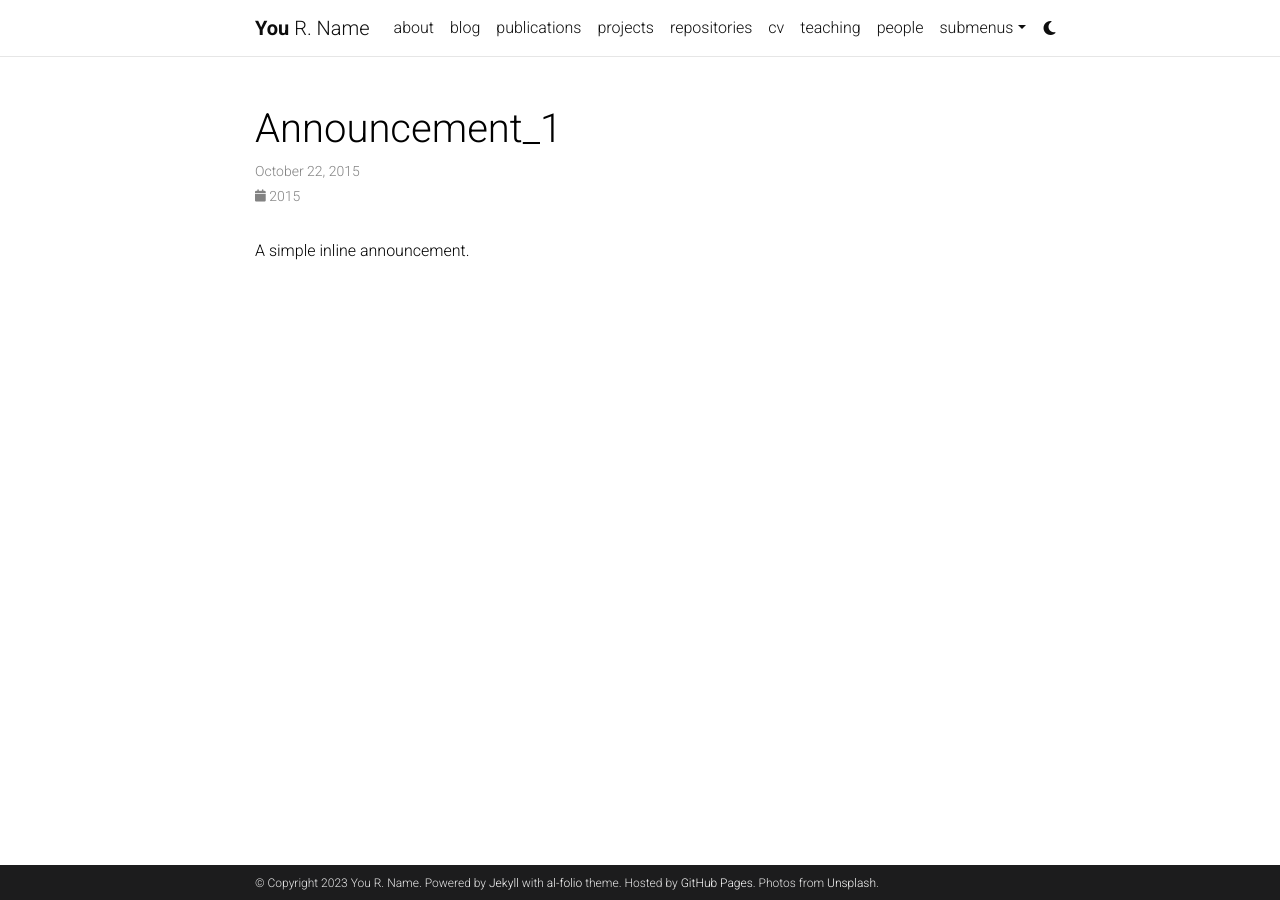
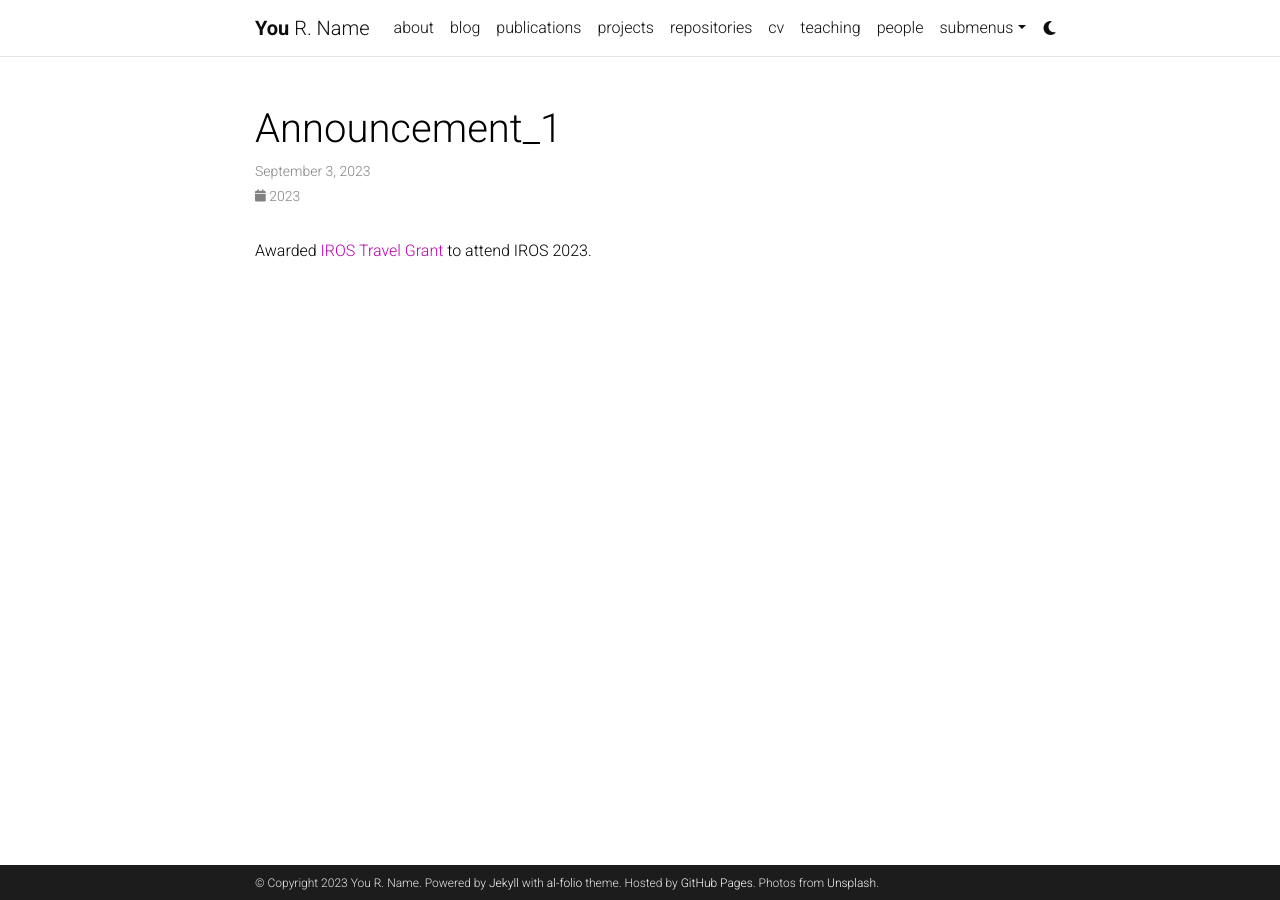
Before and after one commit to mlimbuu/mlimbuu-website, a Jekyll site: the page built from _news/announcement_1.md, in a window 1280 px wide. Built offline with Jekyll 4.4.1, drawn with Linux system fonts in a browser that asks for light colours; full-size pictures stand in for the smaller copies a plugin makes; comment, search, counter and statistics services are not loaded; a style sheet for code colours, icons or effects is not loaded; some of the changed lines change nothing that is shown.

Commit message:
Update announcement_1.md

```diff
--- a/_news/announcement_1.md
+++ b/_news/announcement_1.md
@@ -1,8 +1,40 @@
 ---
 layout: post
-date: 2015-10-22 15:59:00-0400
+date: 2023-09-03
 inline: true
 related_posts: false
 ---
+Awarded <a href="https://www.ieee-ras.org/about-ras/latest-news/call-iros-2023-travel-grant-applications">IROS Travel Grant</a> to attend IROS 2023.
 
-A simple inline announcement.
+<!-- ---
+layout: post
+title: A long announcement with details
+date: 2023-08-25
+inline: false
+related_posts: false
+--- -->
+
+<!-- Announcements and news can be much longer than just quick inline posts. In fact, they can have all the features available for the standard blog posts. See below.
+
+***
+
+Jean shorts raw denim Vice normcore, art party High Life PBR skateboard stumptown vinyl kitsch. Four loko meh 8-bit, tousled banh mi tilde forage Schlitz dreamcatcher twee 3 wolf moon. Chambray asymmetrical paleo salvia, sartorial umami four loko master cleanse drinking vinegar brunch. <a href="https://www.pinterest.com">Pinterest</a> DIY authentic Schlitz, hoodie Intelligentsia butcher trust fund brunch shabby chic Kickstarter forage flexitarian. Direct trade <a href="https://en.wikipedia.org/wiki/Cold-pressed_juice">cold-pressed</a> meggings stumptown plaid, pop-up taxidermy. Hoodie XOXO fingerstache scenester Echo Park. Plaid ugh Wes Anderson, freegan pug selvage fanny pack leggings pickled food truck DIY irony Banksy.
+
+#### Hipster list
+<ul>
+    <li>brunch</li>
+    <li>fixie</li>
+    <li>raybans</li>
+    <li>messenger bag</li>
+</ul>
+
+Hoodie Thundercats retro, tote bag 8-bit Godard craft beer gastropub. Truffaut Tumblr taxidermy, raw denim Kickstarter sartorial dreamcatcher. Quinoa chambray slow-carb salvia readymade, bicycle rights 90's yr typewriter selfies letterpress cardigan vegan.
+
+***
+
+Pug heirloom High Life vinyl swag, single-origin coffee four dollar toast taxidermy reprehenderit fap distillery master cleanse locavore. Est anim sapiente leggings Brooklyn ea. Thundercats locavore excepteur veniam eiusmod. Raw denim Truffaut Schlitz, migas sapiente Portland VHS twee Bushwick Marfa typewriter retro id keytar.
+
+> We do not grow absolutely, chronologically. We grow sometimes in one dimension, and not in another, unevenly. We grow partially. We are relative. We are mature in one realm, childish in another.
+> —Anais Nin
+
+Fap aliqua qui, scenester pug Echo Park polaroid irony shabby chic ex cardigan church-key Odd Future accusamus. Blog stumptown sartorial squid, gastropub duis aesthetic Truffaut vero. Pinterest tilde twee, odio mumblecore jean shorts lumbersexual. -->
```
